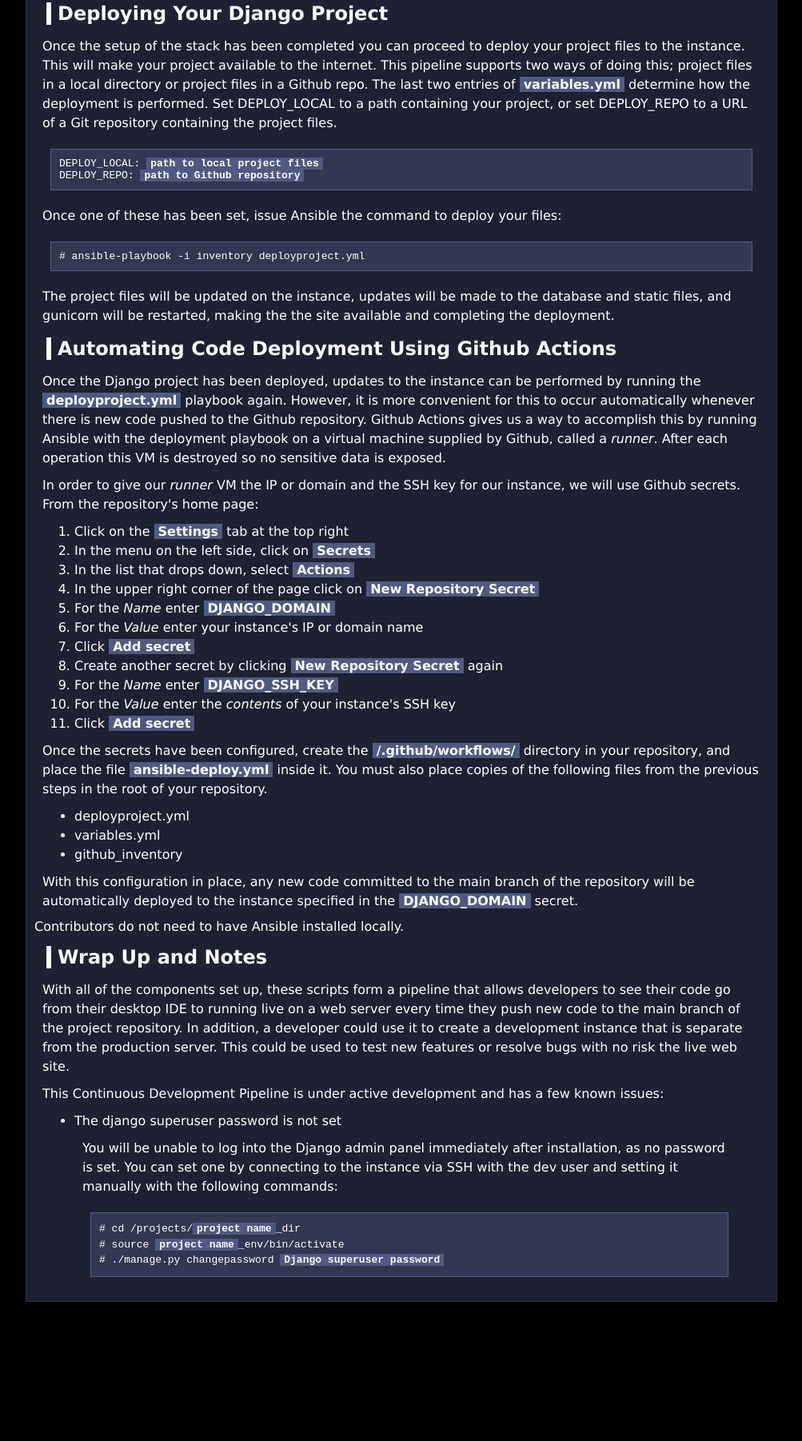
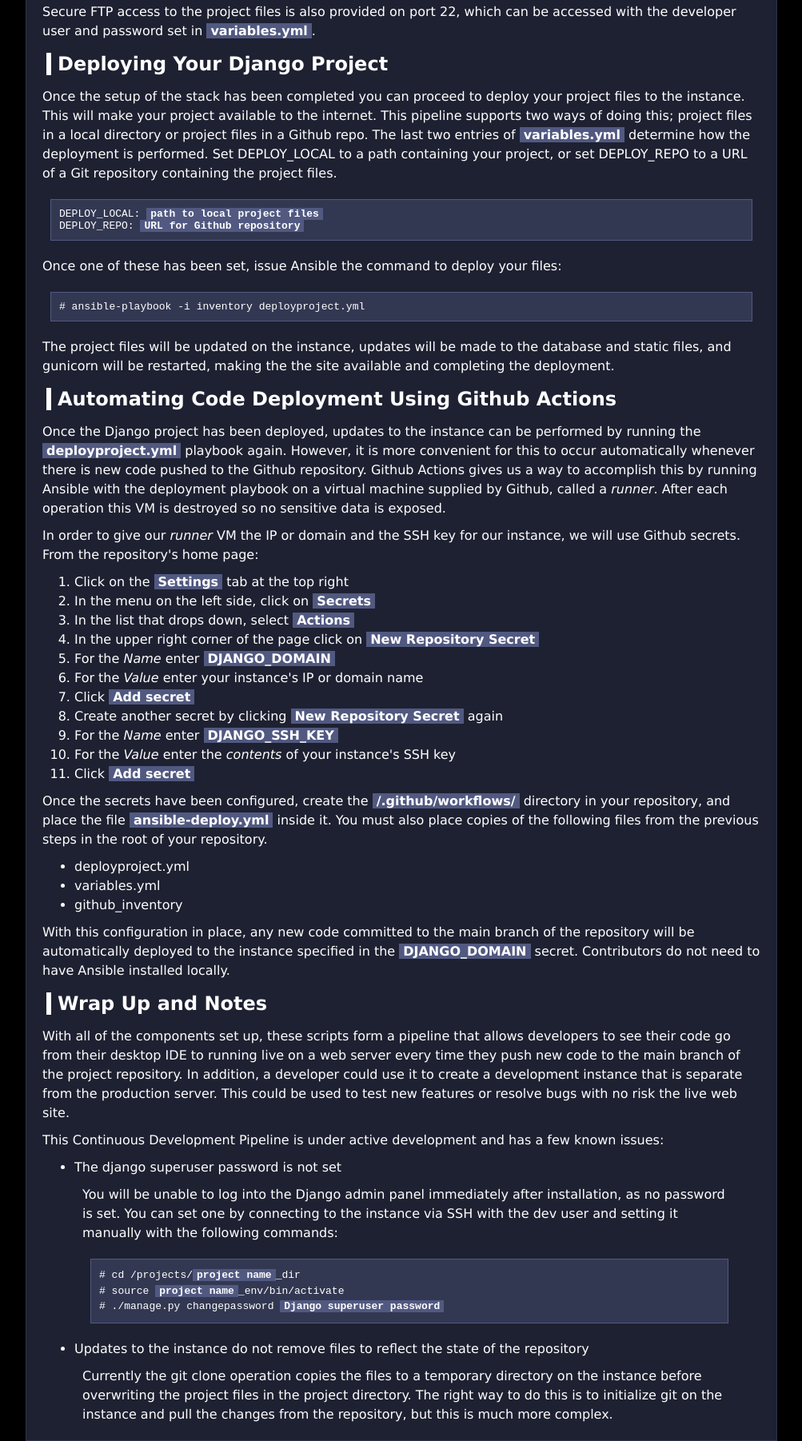
Before and after one commit to ashvinau/djangoDevelopmentPipeline, a plain HTML site: page index.html in a window 1280 px wide. Shown: the part 2658-4460 px from the top of the page at 80% size, without its empty margins (138-1141 px from the left). Before the commit the page ends 4286 px from the top, so only its background shows below. Drawn offline with Linux system fonts and the light colour scheme.

Commit message:
more edits to tutorial

```diff
--- a/index.html
+++ b/index.html
@@ -157,13 +157,14 @@ DEPLOY_REPO: False</pre>
             <p>During the setup process, the developer user will have their SSH keys generated on the instance, and then retrieved to the <b>./keys</b> directory. In order to SSH in with the developer user to access the project files use this command:
 
             <pre># ssh -i keys/<b>dev user</b>.pem <b>dev user</b>@<b>IP or domain</b></pre>
+            <p>Secure FTP access to the project files is also provided on port 22, which can be accessed with the developer user and password set in <b>variables.yml</b>.
 
             <h2>Deploying Your Django Project</h2>
 
             <p>Once the setup of the stack has been completed you can proceed to deploy your project files to the instance. This will make your project available to the internet. This pipeline supports two ways of doing this; project files in a local directory or project files in a Github repo. The last two entries of <b>variables.yml</b> determine how the deployment is performed. Set DEPLOY_LOCAL to a path containing your project, or set DEPLOY_REPO to a URL of a Git repository containing the project files.</p>
 
             <pre>DEPLOY_LOCAL: <b>path to local project files</b>
-DEPLOY_REPO: <b>path to Github repository</b></pre>
+DEPLOY_REPO: <b>URL for Github repository</b></pre>
 
             <p>Once one of these has been set, issue Ansible the command to deploy your files:</p>
 
@@ -198,7 +199,7 @@ DEPLOY_REPO: <b>path to Github repository</b></pre>
                 <li>github_inventory</li>
             </ul>
 
-            <p>With this configuration in place, any new code committed to the main branch of the repository will be automatically deployed to the instance specified in the <b>DJANGO_DOMAIN</b> secret.</p> Contributors do not need to have Ansible installed locally.
+            <p>With this configuration in place, any new code committed to the main branch of the repository will be automatically deployed to the instance specified in the <b>DJANGO_DOMAIN</b> secret. Contributors do not need to have Ansible installed locally.</p>
 
             <h2>Wrap Up and Notes</h2>
             <p>With all of the components set up, these scripts form a pipeline that allows developers to see their code go from their desktop IDE to running live on a web server every time they push new code to the main branch of the project repository. In addition, a developer could use it to create a development instance that is separate from the production server. This could be used to test new features or resolve bugs with no risk the live web site.</p>
@@ -209,7 +210,9 @@ DEPLOY_REPO: <b>path to Github repository</b></pre>
                 <p>You will be unable to log into the Django admin panel immediately after installation, as no password is set. You can set one by connecting to the instance via SSH with the dev user and setting it manually with the following commands:</p>
                 <pre># cd /projects/<b>project name</b>_dir
 # source <b>project name</b>_env/bin/activate
-# ./manage.py changepassword <b>Django superuser password</b></pre>
+# ./manage.py changepassword <b>Django superuser password</b></pre></li>
+                <li>Updates to the instance do not remove files to reflect the state of the repository</li>
+                <p>Currently the git clone operation copies the files to a temporary directory on the instance before overwriting the project files in the project directory. The right way to do this is to initialize git on the instance and pull the changes from the repository, but this is much more complex.</p>
             </ul>
         </main>
     </div>
```
